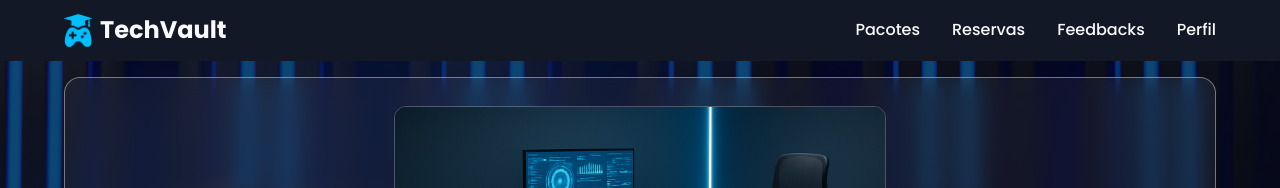
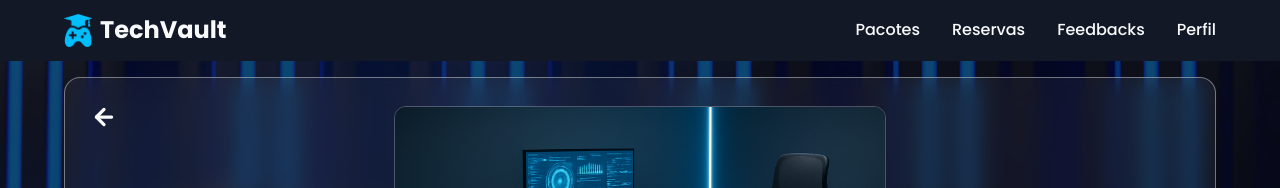
Before and after one commit to techvault-psw/techvault, a React (Vite) app in the folder frontend/: page /informacoes-pacote/1 in a window 1280 px wide. Shown: the top 188 px of the page. Built offline with nearby package versions, Linux system fonts and the light colour scheme; data requests are answered from the project's data file.

Commit message:
Adicionando back button na aba de informações do pacote

```diff
--- a/frontend/src/pages/informacoes-pacote.tsx
+++ b/frontend/src/pages/informacoes-pacote.tsx
@@ -1,3 +1,4 @@
+import { GoBackButton } from "@/components/go-back-button";
 import { HighlightBox } from "@/components/highlight-box";
 import { PacoteImage } from "@/components/pacote-image";
 import { PageContainer } from "@/components/page-container";
@@ -68,6 +69,7 @@ export default function InformacoesPacotePage() {
 
   return (
     <PageContainer.Card>
+      <GoBackButton className="absolute top-5 left-5" />
       <div className="flex flex-col items-center gap-3">
         <PacoteImage pacote={pacote} className="max-w-full h-55 md:h-66 xl:h-77 rounded-lg md:rounded-xl border-gray/30" />
 
```
